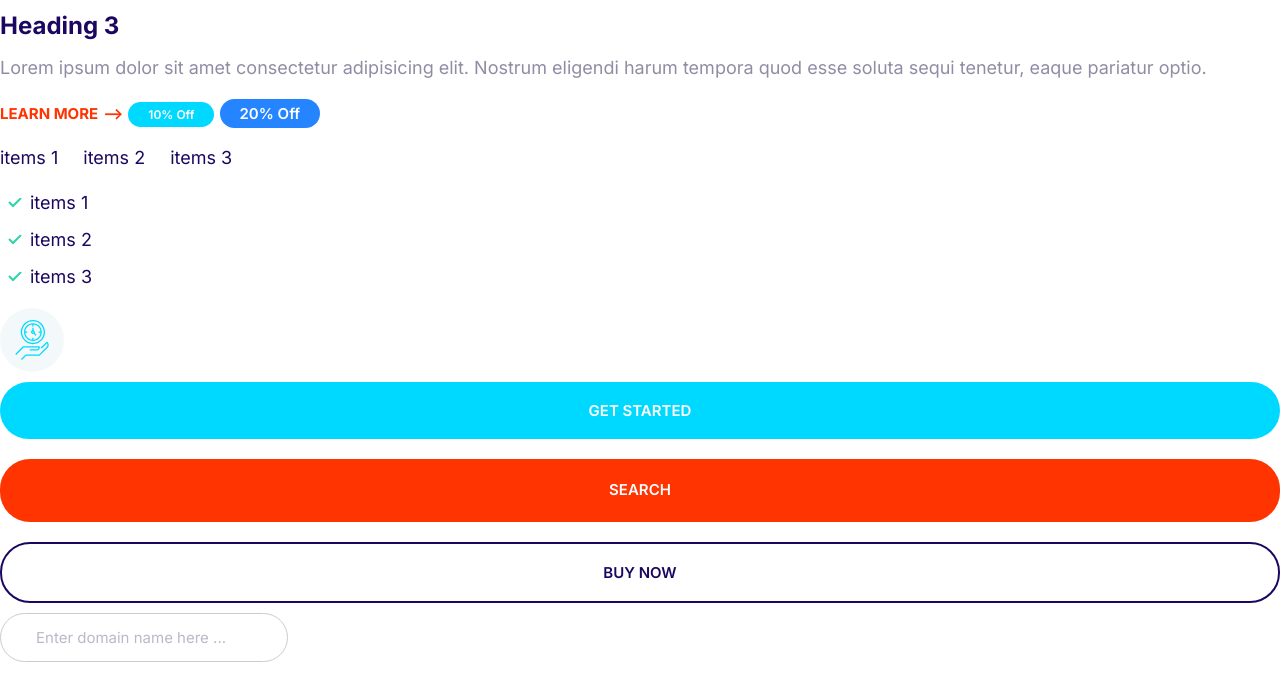
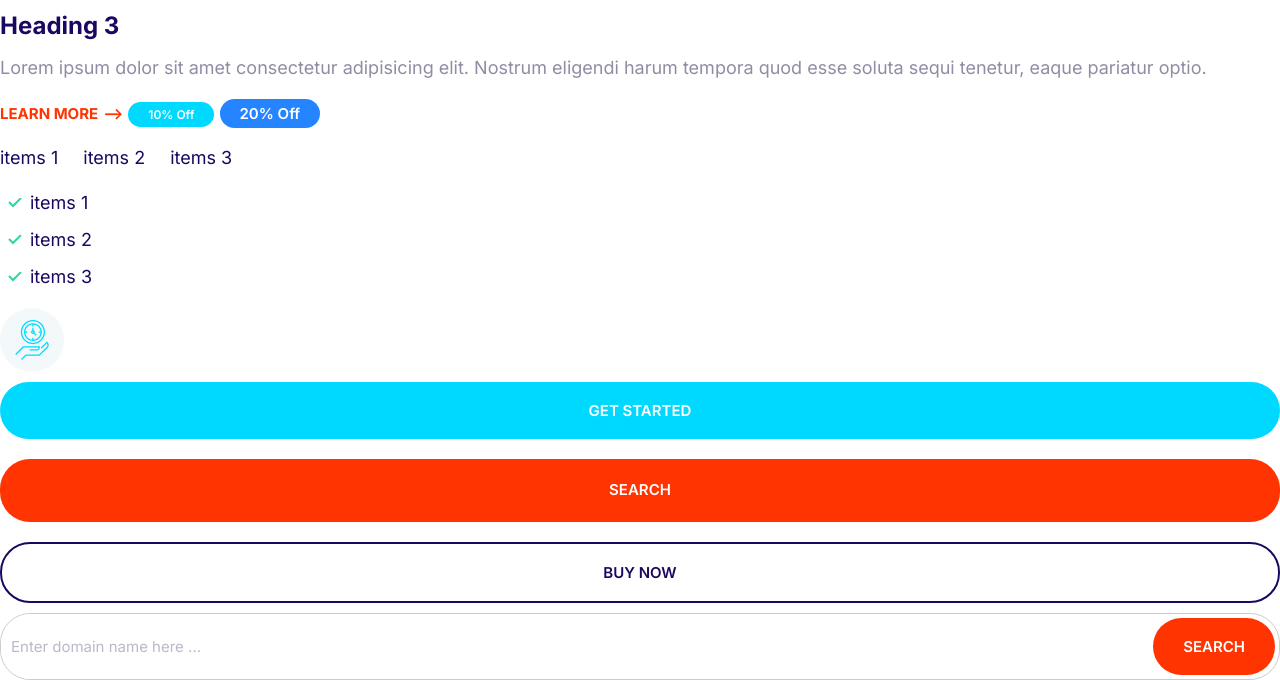
Before and after one commit to webdeveden/edenify, a plain HTML site: page index.html in a window 1280 px wide. Shown: the part 283-963 px from the top of the page. Drawn offline with nearby package versions, Linux system fonts and the light colour scheme.

Commit message:
Combining our input into a div to form input group.

```diff
--- a/css/styles.css
+++ b/css/styles.css
@@ -4,6 +4,8 @@
   --color-accent: #ff3400;
   --color-headings: #1b0760;
   --color-body: #918ca4;
+  --border-color: #ccc;
+  --border-radius: 30px;
 }
 /*making all element to have box-sizing 0f border box in the entire document*/
 *,
@@ -243,7 +245,7 @@ a {
 .input {
   padding: 1.5rem 3.5rem;
   border: 1px solid #ccc;
-  border-radius: 30px;
+  border-radius: var(--border-radius);
   outline: 0;
   color: var(--color-headings);
   font-size: 2rem;
@@ -253,6 +255,22 @@ a {
 ::placeholder {
   color: #bbb9c9;
 }
+/*defining input-group after wrapping our input into a div*/
+.input-group {
+  border-radius: var(--border-radius);
+  border: 1px solid var(--border-color);
+  display: flex;
+}
+
+.input-group .input {
+  border: 0;
+  flex-grow: 1;
+  padding: 1.5rem 1rem;
+}
+/*adjustin our marrgin between the div boder and our button*/
+.input-group .btn {
+  margin: 4px;
+}
 
 @media screen and (min-width: 1024px) {
   .input {
--- a/index.html
+++ b/index.html
@@ -44,6 +44,13 @@
     <button class="btn btn--primary btn__block">Get started</button>
     <a href="#" class="btn btn--accent btn__block"> search </a>
     <button class="btn btn--primary btn__block btn__outline">Buy Now</button>
-    <input type="text" class="input" placeholder="Enter domain name here ..." />
+    <div class="input-group">
+      <input
+        type="text"
+        class="input"
+        placeholder="Enter domain name here ..."
+      />
+      <button class="btn btn--accent">Search</button>
+    </div>
   </body>
 </html>
```
Also changed, not shown: components/inputsgroup.html (added, +4 -0 lines).
